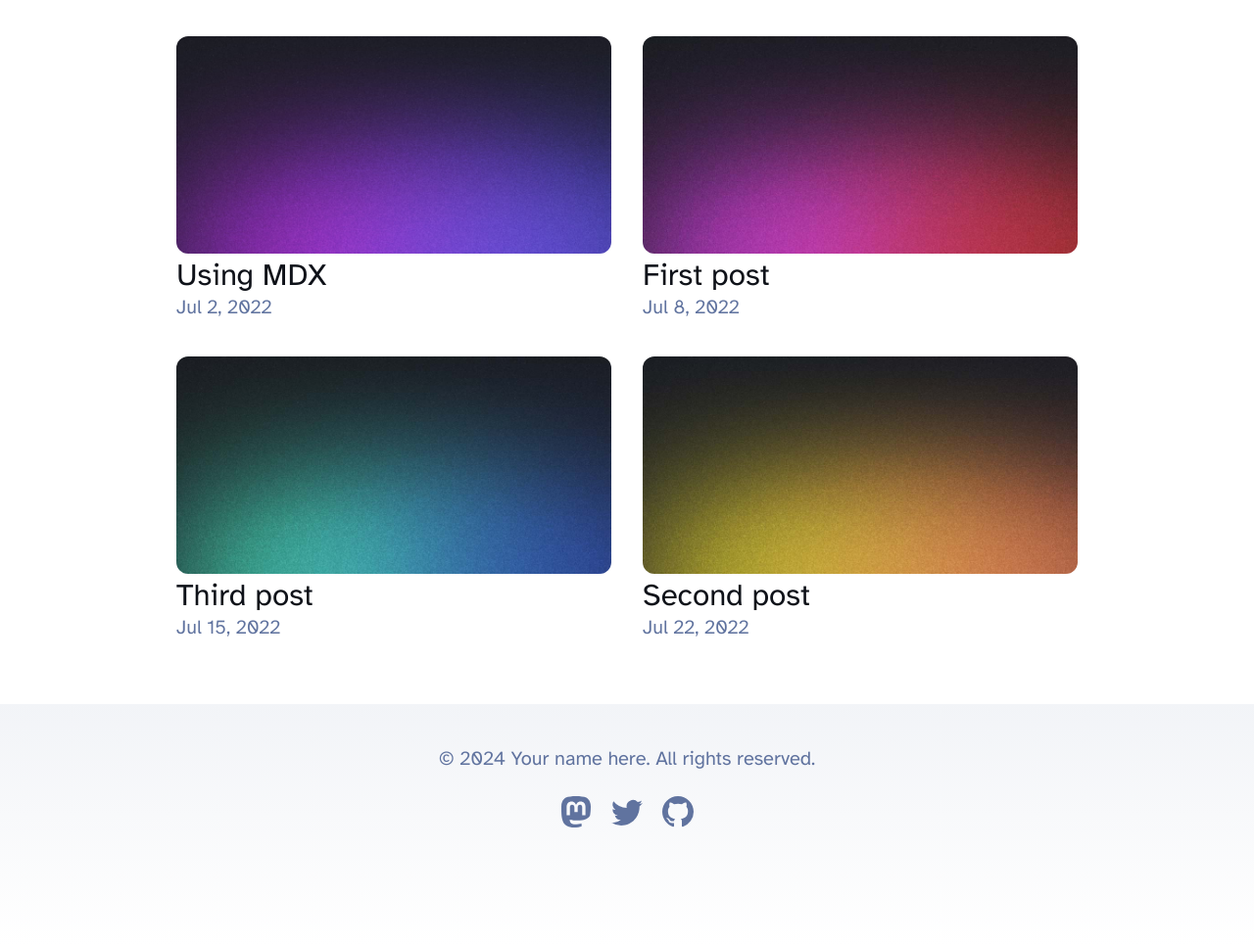
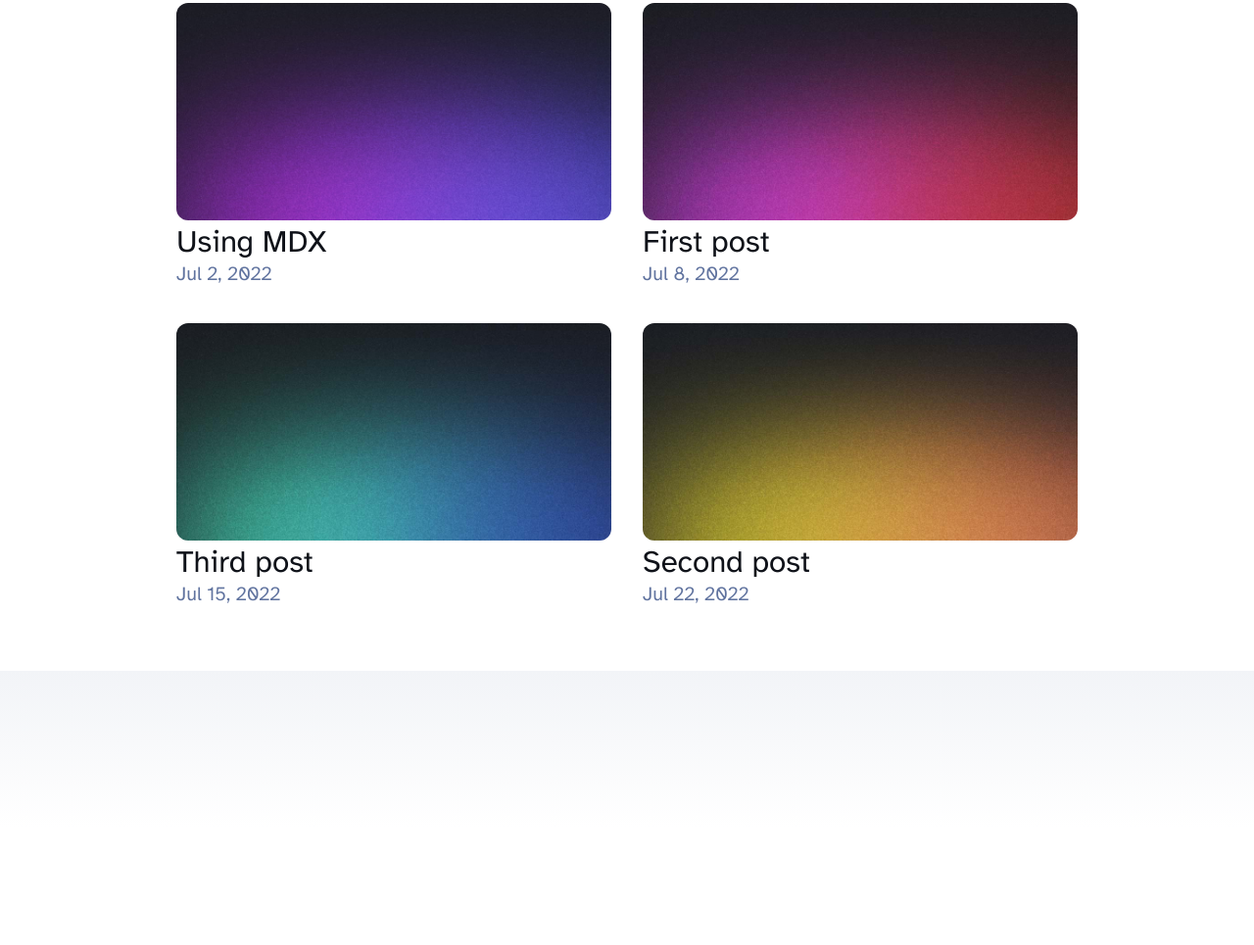
Before and after one commit to cs-nrm/web-oye, an Astro site: page /noticias in a window 1280 px wide. Shown: the part 823-1788 px from the top of the page at 98% size. After the commit the page ends 1668 px from the top, so only its background shows below. Built offline with nearby package versions, Linux system fonts and the light colour scheme; Astro itself is replaced by a stand-in of ours; a script that the page names is missing.

Commit message:
quitando barra

```diff
--- a/src/components/Footer.astro
+++ b/src/components/Footer.astro
@@ -3,41 +3,7 @@ const today = new Date();
 ---
 
 <footer>
-	&copy; {today.getFullYear()} Your name here. All rights reserved.
-	<div class="social-links">
-		<a href="https://m.webtoo.ls/@astro" target="_blank">
-			<span class="sr-only">Follow Astro on Mastodon</span>
-			<svg
-				viewBox="0 0 16 16"
-				aria-hidden="true"
-				width="32"
-				height="32"
-				astro-icon="social/mastodon"
-				><path
-					fill="currentColor"
-					d="M11.19 12.195c2.016-.24 3.77-1.475 3.99-2.603.348-1.778.32-4.339.32-4.339 0-3.47-2.286-4.488-2.286-4.488C12.062.238 10.083.017 8.027 0h-.05C5.92.017 3.942.238 2.79.765c0 0-2.285 1.017-2.285 4.488l-.002.662c-.004.64-.007 1.35.011 2.091.083 3.394.626 6.74 3.78 7.57 1.454.383 2.703.463 3.709.408 1.823-.1 2.847-.647 2.847-.647l-.06-1.317s-1.303.41-2.767.36c-1.45-.05-2.98-.156-3.215-1.928a3.614 3.614 0 0 1-.033-.496s1.424.346 3.228.428c1.103.05 2.137-.064 3.188-.189zm1.613-2.47H11.13v-4.08c0-.859-.364-1.295-1.091-1.295-.804 0-1.207.517-1.207 1.541v2.233H7.168V5.89c0-1.024-.403-1.541-1.207-1.541-.727 0-1.091.436-1.091 1.296v4.079H3.197V5.522c0-.859.22-1.541.66-2.046.456-.505 1.052-.764 1.793-.764.856 0 1.504.328 1.933.983L8 4.39l.417-.695c.429-.655 1.077-.983 1.934-.983.74 0 1.336.259 1.791.764.442.505.661 1.187.661 2.046v4.203z"
-				></path></svg
-			>
-		</a>
-		<a href="https://twitter.com/astrodotbuild" target="_blank">
-			<span class="sr-only">Follow Astro on Twitter</span>
-			<svg viewBox="0 0 16 16" aria-hidden="true" width="32" height="32" astro-icon="social/twitter"
-				><path
-					fill="currentColor"
-					d="M5.026 15c6.038 0 9.341-5.003 9.341-9.334 0-.14 0-.282-.006-.422A6.685 6.685 0 0 0 16 3.542a6.658 6.658 0 0 1-1.889.518 3.301 3.301 0 0 0 1.447-1.817 6.533 6.533 0 0 1-2.087.793A3.286 3.286 0 0 0 7.875 6.03a9.325 9.325 0 0 1-6.767-3.429 3.289 3.289 0 0 0 1.018 4.382A3.323 3.323 0 0 1 .64 6.575v.045a3.288 3.288 0 0 0 2.632 3.218 3.203 3.203 0 0 1-.865.115 3.23 3.23 0 0 1-.614-.057 3.283 3.283 0 0 0 3.067 2.277A6.588 6.588 0 0 1 .78 13.58a6.32 6.32 0 0 1-.78-.045A9.344 9.344 0 0 0 5.026 15z"
-				></path></svg
-			>
-		</a>
-		<a href="https://github.com/withastro/astro" target="_blank">
-			<span class="sr-only">Go to Astro's GitHub repo</span>
-			<svg viewBox="0 0 16 16" aria-hidden="true" width="32" height="32" astro-icon="social/github"
-				><path
-					fill="currentColor"
-					d="M8 0C3.58 0 0 3.58 0 8c0 3.54 2.29 6.53 5.47 7.59.4.07.55-.17.55-.38 0-.19-.01-.82-.01-1.49-2.01.37-2.53-.49-2.69-.94-.09-.23-.48-.94-.82-1.13-.28-.15-.68-.52-.01-.53.63-.01 1.08.58 1.23.82.72 1.21 1.87.87 2.33.66.07-.52.28-.87.51-1.07-1.78-.2-3.64-.89-3.64-3.95 0-.87.31-1.59.82-2.15-.08-.2-.36-1.02.08-2.12 0 0 .67-.21 2.2.82.64-.18 1.32-.27 2-.27.68 0 1.36.09 2 .27 1.53-1.04 2.2-.82 2.2-.82.44 1.1.16 1.92.08 2.12.51.56.82 1.27.82 2.15 0 3.07-1.87 3.75-3.65 3.95.29.25.54.73.54 1.48 0 1.07-.01 1.93-.01 2.2 0 .21.15.46.55.38A8.012 8.012 0 0 0 16 8c0-4.42-3.58-8-8-8z"
-				></path></svg
-			>
-		</a>
-	</div>
+
 </footer>
 <style>
 	footer {
--- a/src/components/Player.astro
+++ b/src/components/Player.astro
@@ -1,4 +1,4 @@
-<div id="player">
+<div id="player" class="w-10/12 m-auto fixed bottom-0 left-0 right-0 border rounded-t-lg">
 <div id="td_container"></div>
 <button id="play" > PLAY </button>
 </div>
```
